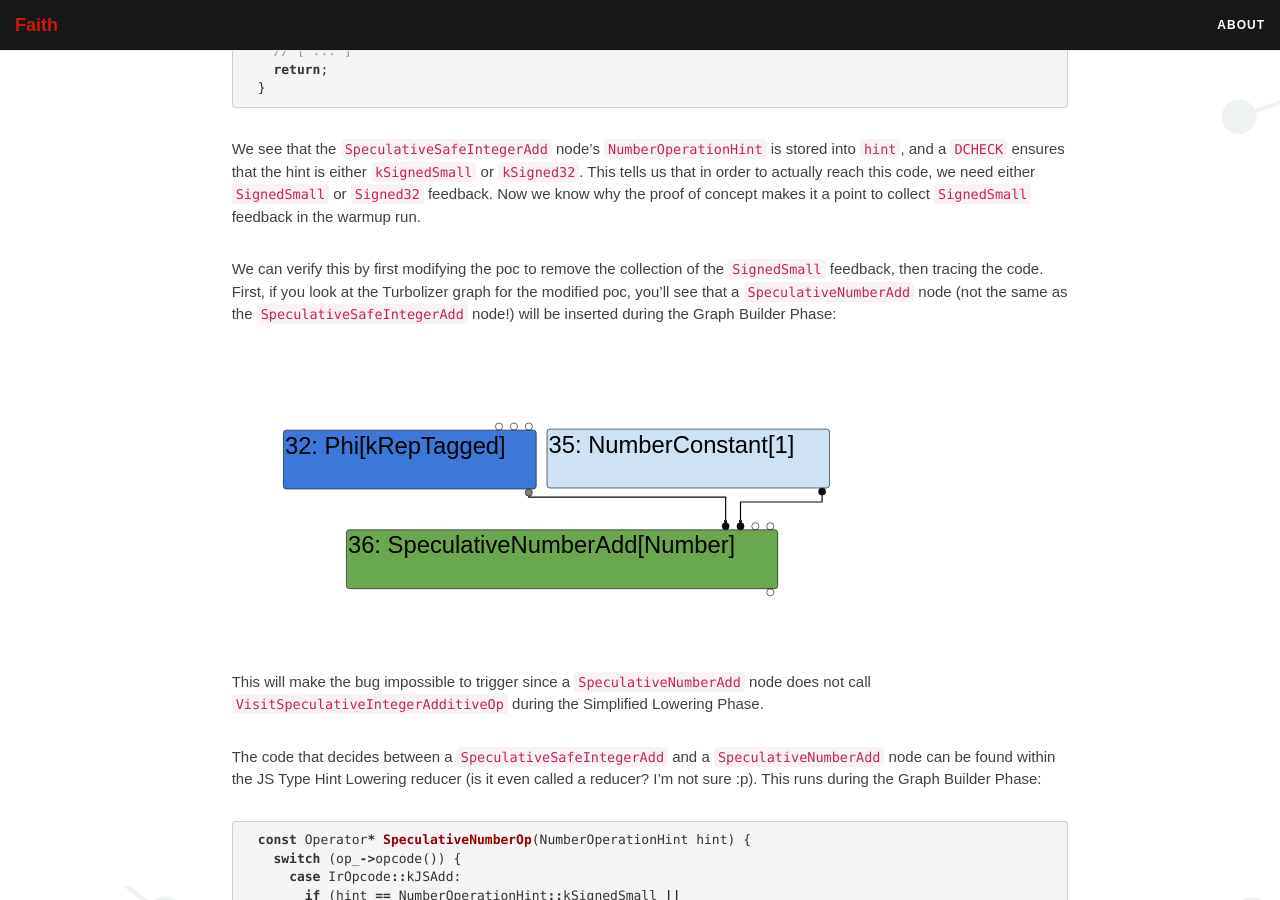
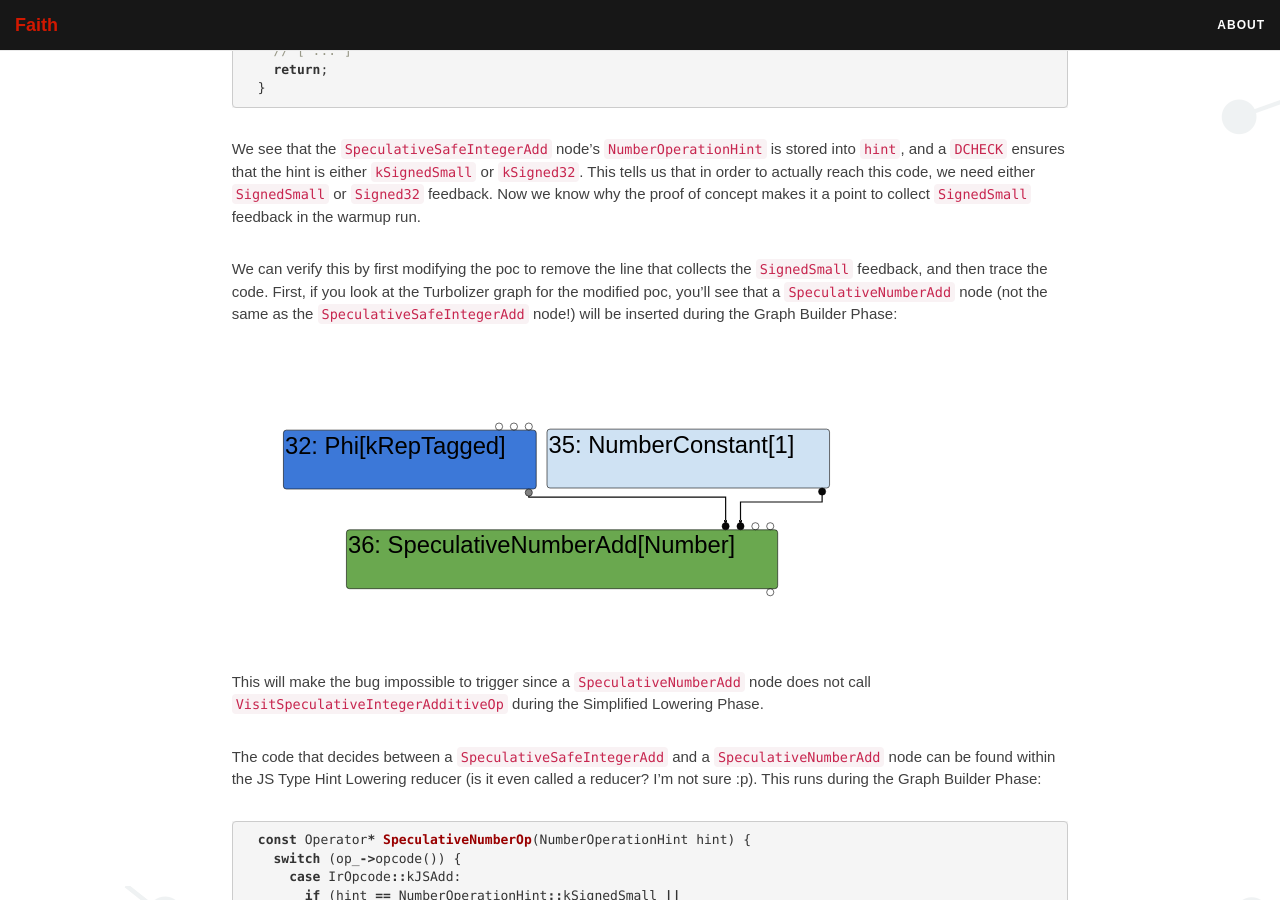
Before and after one commit to farazsth98/farazsth98.github.io, a Jekyll site: the page built from _posts/2021-01-06-cve-2020-16040-analysis.md, in a window 1280 px wide and 900 px high, scrolled down 11240 px. Built offline with Jekyll 4.4.1, drawn with Linux system fonts in a browser that asks for light colours; nearby versions of some CDN libraries.

Commit message:
Fixed typo

```diff
--- a/_posts/2021-01-06-cve-2020-16040-analysis.md
+++ b/_posts/2021-01-06-cve-2020-16040-analysis.md
@@ -347,7 +347,7 @@ Next, we get to the following code, which helps answer our second question:
 
 We see that the `SpeculativeSafeIntegerAdd` node's `NumberOperationHint` is stored into `hint`, and a `DCHECK` ensures that the hint is either `kSignedSmall` or `kSigned32`. This tells us that in order to actually reach this code, we need either `SignedSmall` or `Signed32` feedback. Now we know why the proof of concept makes it a point to collect `SignedSmall` feedback in the warmup run.
 
-We can verify this by first modifying the poc to remove the collection of the `SignedSmall` feedback, then tracing the code. First, if you look at the Turbolizer graph for the modified poc, you'll see that a `SpeculativeNumberAdd` node (not the same as the `SpeculativeSafeIntegerAdd` node!) will be inserted during the Graph Builder Phase:
+We can verify this by first modifying the poc to remove the line that collects the `SignedSmall` feedback, and then trace the code. First, if you look at the Turbolizer graph for the modified poc, you'll see that a `SpeculativeNumberAdd` node (not the same as the `SpeculativeSafeIntegerAdd` node!) will be inserted during the Graph Builder Phase:
 
 ![](../images/cve-2020-16040/5.png)
 
```
